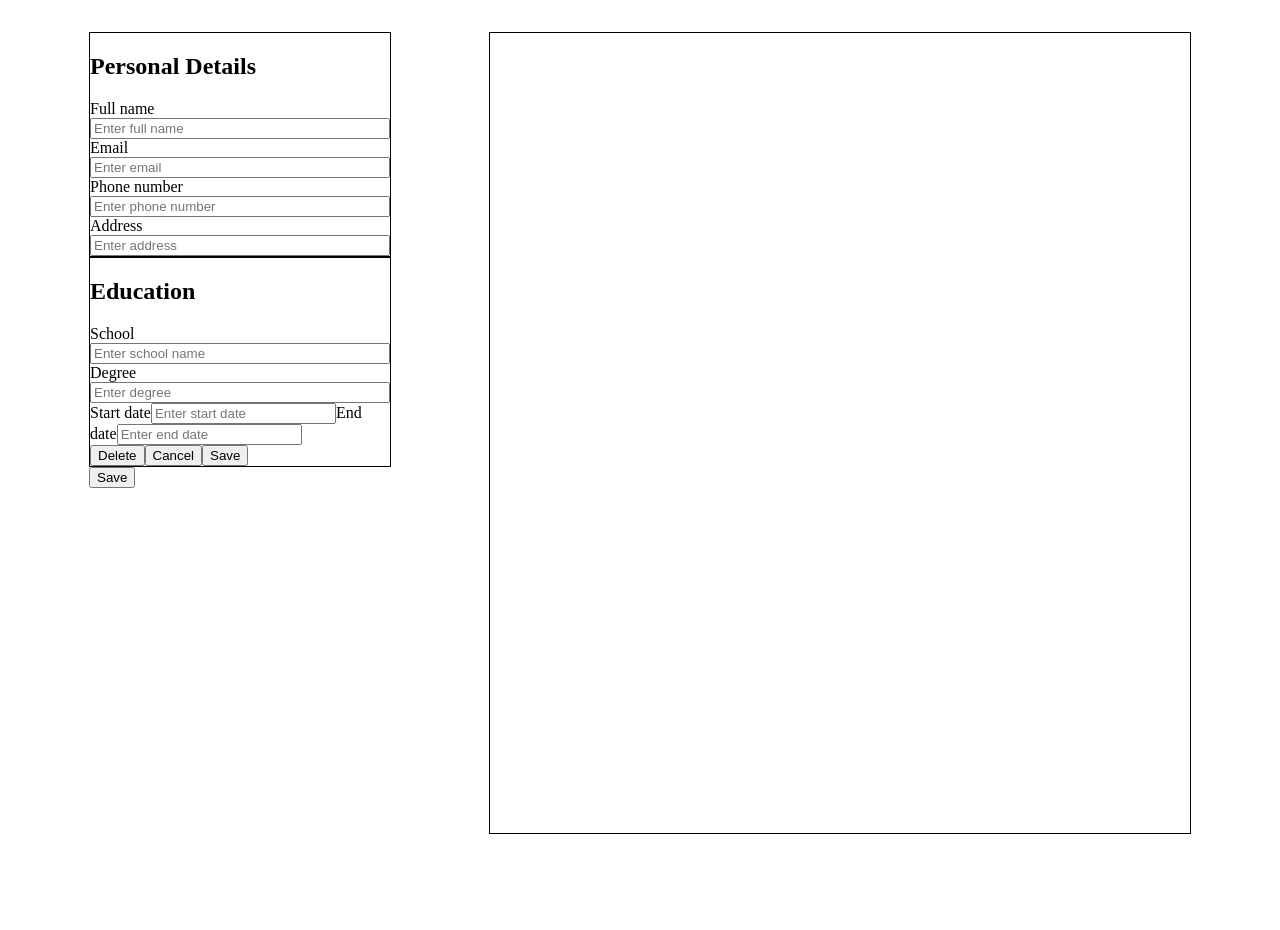
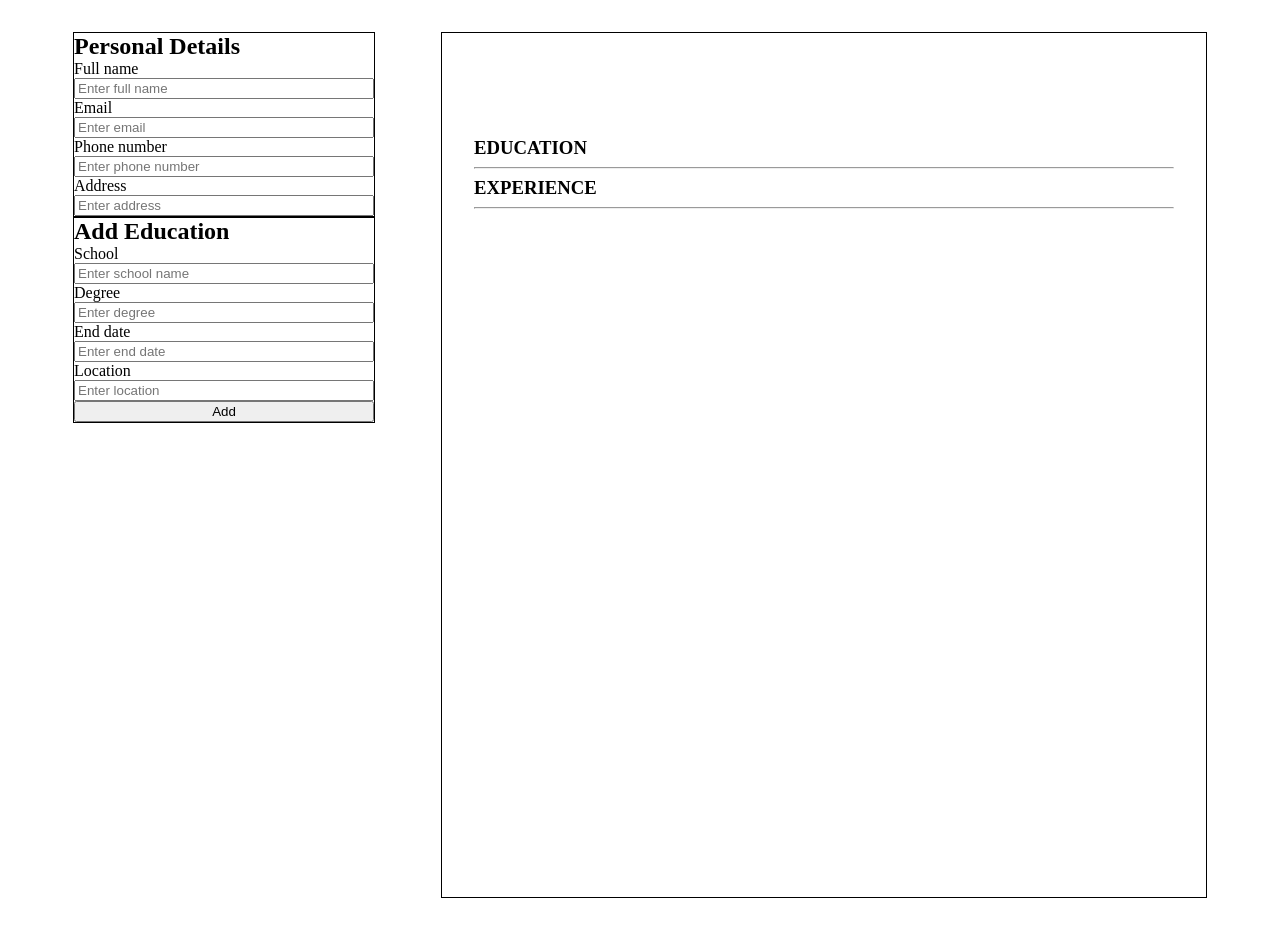
Before and after one commit to kevin120202/cv-builder, a React (Vite) app: page / in a window 1280 px wide. Before the commit the page ends 866 px from the top, so only its background shows below. Built offline with nearby package versions, Linux system fonts and the light colour scheme.

Commit message:
added Education component

```diff
--- a/src/App.jsx
+++ b/src/App.jsx
@@ -3,6 +3,7 @@ import './index.css'
 import PersonalDetails from './components/PersonalDetails'
 import Education from "./components/Education"
 import PersonalDetailsResume from "./components/PersonalDetailsResume"
+import EducationResume from './components/EducationResume'
 import { v4 as uuidv4 } from 'uuid'
 
 function App() {
@@ -12,20 +13,10 @@ function App() {
         number: "",
         address: "",
     })
-    const [formEducation, setFormEducation] = useState([
-        {
-            schoolName: "",
-            degree: "",
-            startDate: "",
-            endDate: "",
-            location: "",
-            id: uuidv4(),
-        }
-    ])
+    const [formEducation, setFormEducation] = useState([])
 
     function handlePersonalDetailsChange(e) {
         const { name, value } = e.target
-        // console.log(name, value);
         setFormPersonalDetails(prevFormData => {
             return {
                 ...prevFormData,
@@ -34,32 +25,56 @@ function App() {
         })
     }
 
-    function handleEducationChange(e) {
-        const { name, value } = e.target
-        setFormEducation(prevFormData => {
-            return {
-                ...prevFormData,
-                [name]: value
+    function addEducation(newEducation) {
+        setFormEducation(prevFormEducation => [
+            ...prevFormEducation,
+            {
+                ...newEducation,
+                id: uuidv4(),
             }
-        })
+        ])
     }
 
-    function addEducation(e) {
-        pass
+    function editEducation(id, updatedEducation) {
+        setFormEducation(prevFormEducation =>
+            prevFormEducation.map(education =>
+                education.id === id ? { ...education, ...updatedEducation } : education
+            )
+        );
     }
+
+    function deleteEducation(id) {
+        setFormEducation(prevFormEducation =>
+            prevFormEducation.filter(education => education.id !== id)
+        );
+    }
+
+    const educationResumeComponents = formEducation.map(school => {
+        return <EducationResume
+            education={school}
+            key={school.id}
+            onEdit={editEducation}
+            onDelete={deleteEducation}
+        />
+    })
 
     return (
         <main>
             <div className="info">
                 <PersonalDetails formData={formPersonalDetails} onChange={handlePersonalDetailsChange} />
-                <div>
-                    <Education formData={formEducation} onChange={handleEducationChange} />
-                    <button onClick={addEducation}>Save</button>
-                </div>
-
+                <Education formData={formEducation} onSubmit={addEducation} onEdit={editEducation} onDelete={deleteEducation} />
             </div>
             <div className='resume'>
                 <PersonalDetailsResume personalDetails={formPersonalDetails} />
+                <div>
+                    <h3>EDUCATION</h3>
+                    <hr />
+                </div>
+                {educationResumeComponents}
+                <div>
+                    <h3>EXPERIENCE</h3>
+                    <hr />
+                </div>
             </div>
         </main>
     )
--- a/src/components/Education.jsx
+++ b/src/components/Education.jsx
@@ -1,24 +1,56 @@
-import React from "react";
+import React, { useState } from "react";
 import '../index.css'
+
 
 function Education(props) {
     // console.log(props);
+    const [isEditMode, setIsEditMode] = useState(false);
 
-    function handleEducationSubmit(e) {
-        e.preventDefault()
-        console.log(props.formData);
+    const [formData, setFormData] = useState({
+        schoolName: "",
+        degree: "",
+        endDate: "",
+        location: "",
+    });
+
+    const handleChange = (e) => {
+        const { name, value } = e.target;
+        setFormData(prevState => ({
+            ...prevState,
+            [name]: value
+        }));
+    }
+
+    const handleSubmit = (e) => {
+        e.preventDefault();
+        if (isEditMode) {
+            props.onEdit(formData.id, formData);
+            setIsEditMode(false);
+        } else {
+            props.onSubmit(formData);
+        }
+        resetForm();
+    }
+
+    const resetForm = () => {
+        setFormData({
+            schoolName: "",
+            degree: "",
+            endDate: "",
+            location: "",
+        });
     }
 
     return (
         <div>
-            <form onSubmit={handleEducationSubmit}>
-                <h2>Education</h2>
+            <form onSubmit={handleSubmit}>
+                <h2>{isEditMode ? 'Edit Education' : 'Add Education'}</h2>
                 <label htmlFor="school-name">School</label>
                 <input
                     type="text"
                     placeholder="Enter school name"
-                    onChange={props.onChange}
-                    value={props.formData.schoolName}
+                    onChange={handleChange}
+                    value={formData.schoolName}
                     name="schoolName"
                     id="school-name"
                 />
@@ -26,36 +58,30 @@ function Education(props) {
                 <input
                     type="text"
                     placeholder="Enter degree"
-                    onChange={props.onChange}
-                    value={props.formData.degree}
+                    onChange={handleChange}
+                    value={formData.degree}
                     name="degree"
                     id="degree"
-                />
-                <div className="dates">
-                    <label htmlFor="start-date">Start date</label>
-                    <input
-                        type="text"
-                        placeholder="Enter start date"
-                        onChange={props.onChange}
-                        value={props.formData.startDate}
-                        name="startDate"
-                        id="StartDate"
                 />
                 <label htmlFor="end-date">End date</label>
                 <input
                     type="text"
                     placeholder="Enter end date"
-                        onChange={props.onChange}
-                        value={props.formData.endDate}
+                    onChange={handleChange}
+                    value={formData.endDate}
                     name="endDate"
                     id="endDate"
                 />
-                </div>
-                <div>
-                    <button>Delete</button>
-                    <button>Cancel</button>
-                    <button>Save</button>
-                </div>
+                <label htmlFor="location">Location</label>
+                <input
+                    type="text"
+                    placeholder="Enter location"
+                    onChange={handleChange}
+                    value={formData.location}
+                    name="location"
+                    id="location"
+                />
+                <button type="submit">{isEditMode ? 'Update' : 'Add'}</button>
             </form>
         </div>
     )
--- a/src/components/EducationResume.jsx
+++ b/src/components/EducationResume.jsx
@@ -1,7 +1,24 @@
 import React from "react";
 
-function EducationResume() {
-    pass
+function EducationResume(props) {
+    // console.log(props.education);
+
+    return (
+        <section className="education-section">
+            <div className="education">
+                <div>
+                    <p>{props.education.schoolName}</p>
+                    <p>{props.education.location}</p>
+                </div>
+                <div>
+                    <p>{props.education.degree}</p>
+                    <p>{props.education.endDate}</p>
+                </div>
+            </div>
+            <button onClick={() => props.onEdit(props.education.id)}>Edit</button>
+            <button onClick={() => props.onDelete(props.education.id)}>Delete</button>
+        </section>
+    )
 }
 
 export default EducationResume
--- a/src/components/PersonalDetailsResume.jsx
+++ b/src/components/PersonalDetailsResume.jsx
@@ -10,6 +10,7 @@ function PersonalDetailsResume(props) {
                 <p>{props.personalDetails.address}</p>
             </div>
         </section>
+
     )
 }
 
--- a/src/index.css
+++ b/src/index.css
@@ -2,9 +2,17 @@ body {
     margin: 0;
     padding: 0;
     box-sizing: border-box;
+    font-family: 'Times New Roman', Times, serif;
 }
 
 /* typography */
+
+h2,
+h3,
+p {
+    margin: 0;
+    padding: 0;
+}
 
 /* layout */
 
@@ -23,27 +31,42 @@ form {
     border: 1px solid black;
 }
 
+.resume-edit-btn {
+    background: transparent;
+    border: none;
+    width: 100%;
+    cursor: pointer;
+    padding: 0;
+}
+
 /* resume */
 
 .resume {
     border: 1px solid black;
     width: 700px;
     height: 800px;
+    padding: 2em;
 }
 
 .resume-personal-details {
     display: flex;
     flex-direction: column;
     align-items: center;
+    margin-bottom: 2em;
 }
 
 .resume-personal-details-sub {
     display: flex;
-    gap: 2em;
+    gap: 10px;
 }
 
 /* education */
 
-.dates {
-    /* display: flex; */
+.education {
+    margin: 5px 0;
 }
+
+.education div {
+    display: flex;
+    justify-content: space-between;
+}
```
Lines whose indentation alone changed are shown as unchanged.
